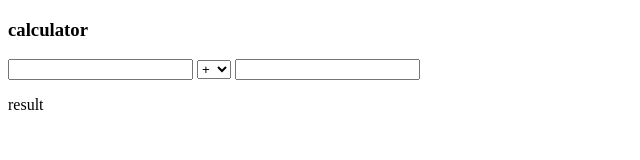
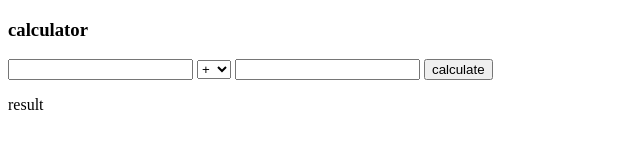
Before and after one commit to erfanmahdipoor/calculator, a plain HTML site: page index.html in a window 1280 px wide. Shown: the whole page, without its empty margins (0-640 px from the left). Drawn offline with Linux system fonts and the light colour scheme.

Commit message:
btn & btn function ad

```diff
--- a/index.html
+++ b/index.html
@@ -16,6 +16,7 @@
         <option>%</option>
     </select>
     <input type="num2" class="number2">
+    <button onclick="caculate()">calculate</button>
     <p class="result">result</p>
     <script src="./script.js"></script>
 </body>
--- a/script.js
+++ b/script.js
@@ -0,0 +1 @@
+const caculate=()=>{console.log("btn click")}
```
